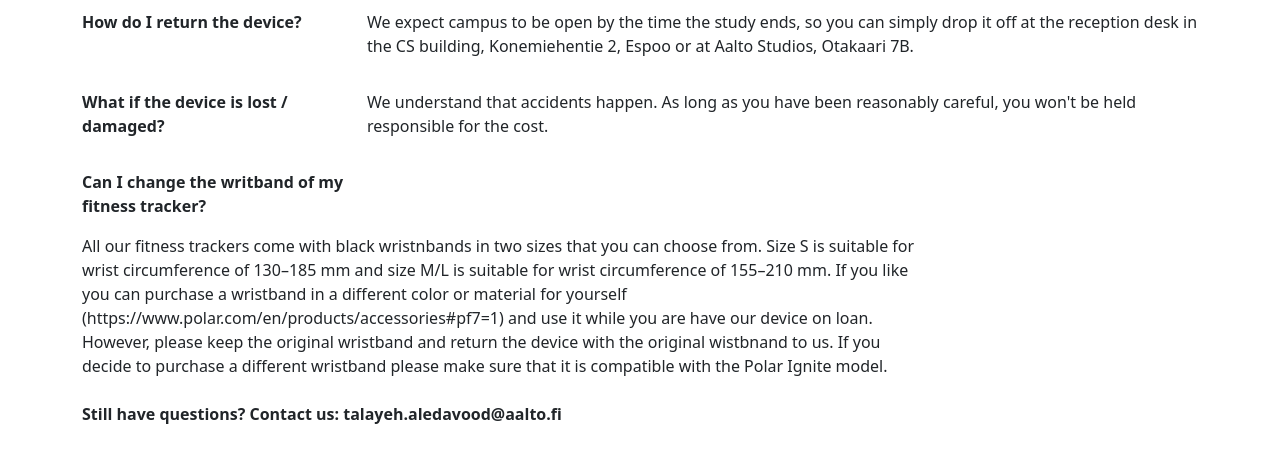
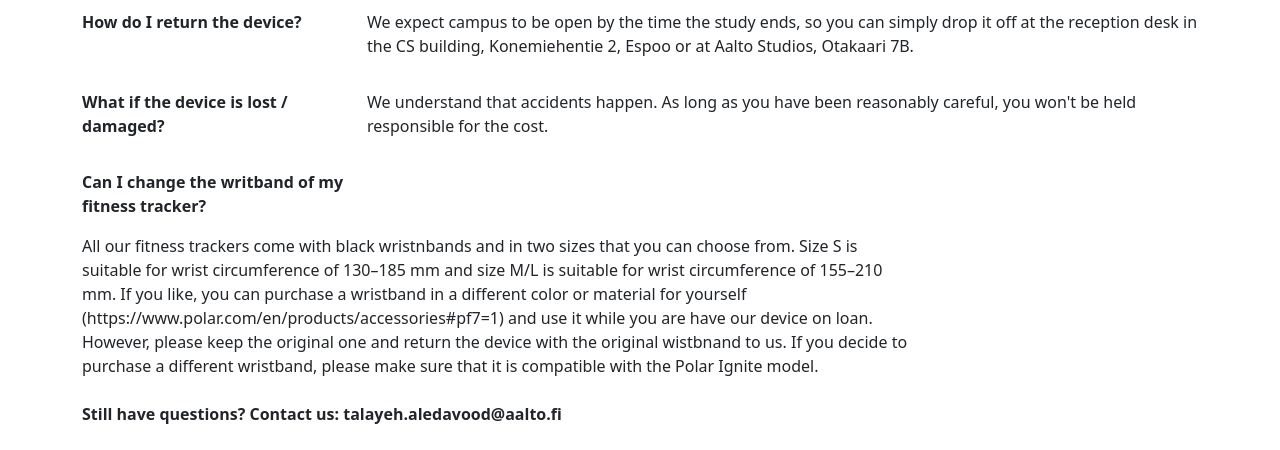
Before and after one commit to AaltoRSE/polar_auth, a Django app: page /faq/ in a window 1280 px wide. Shown: the part 1503-1953 px from the top of the page. Run offline with Django 3.2, Linux system fonts and the light colour scheme; parts of the project's set-up code (start-up, migrations or seed data) failed here and were passed over.

Commit message:
minor updates to faq.html

```diff
--- a/templates/faq.html
+++ b/templates/faq.html
@@ -97,7 +97,7 @@
     Can I change the writband of my fitness tracker?
   </dt>
   <dd class="col-sm-9 my-3">
-    All our fitness trackers come with black wristnbands in two sizes that you can choose from. Size S is suitable for wrist circumference of 130–185 mm and size M/L is suitable for wrist circumference of 155–210 mm. If you like you can purchase a wristband in a different color or material for yourself (https://www.polar.com/en/products/accessories#pf7=1) and use it while you are have our device on loan. However, please keep the original wristband and return the device with the original wistbnand to us. If you decide to purchase a different wristband please make sure that it is compatible with the Polar Ignite model.
+    All our fitness trackers come with black wristnbands and in two sizes that you can choose from. Size S is suitable for wrist circumference of 130–185 mm and size M/L is suitable for wrist circumference of 155–210 mm. If you like, you can purchase a wristband in a different color or material for yourself (https://www.polar.com/en/products/accessories#pf7=1) and use it while you are have our device on loan. However, please keep the original one and return the device with the original wistbnand to us. If you decide to purchase a different wristband, please make sure that it is compatible with the Polar Ignite model.
   </dd>
 </dl>
 
```
